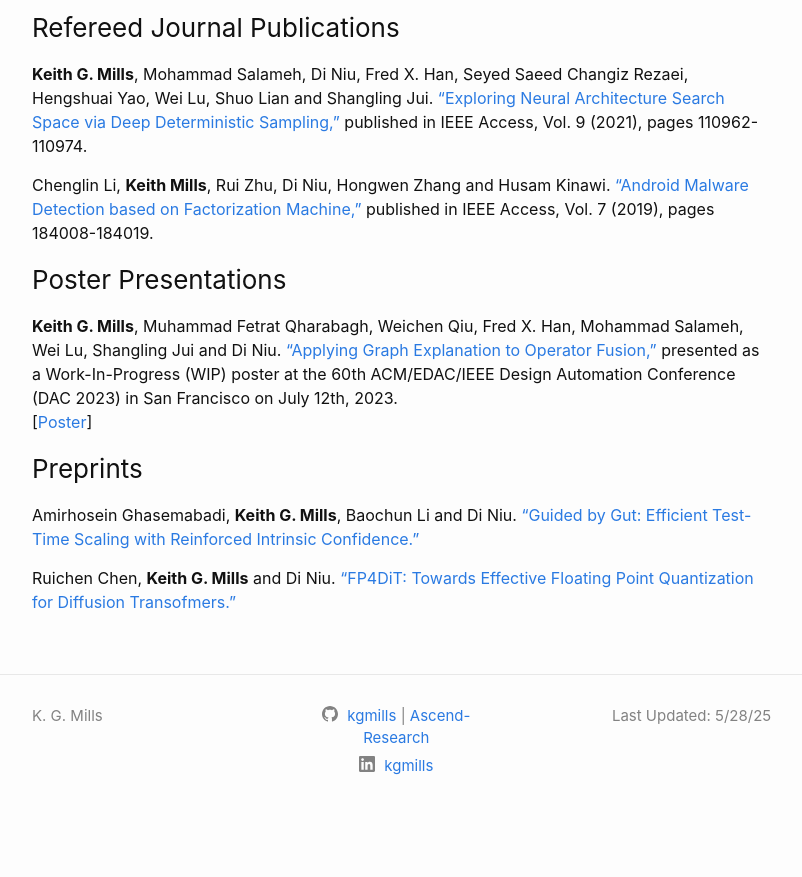
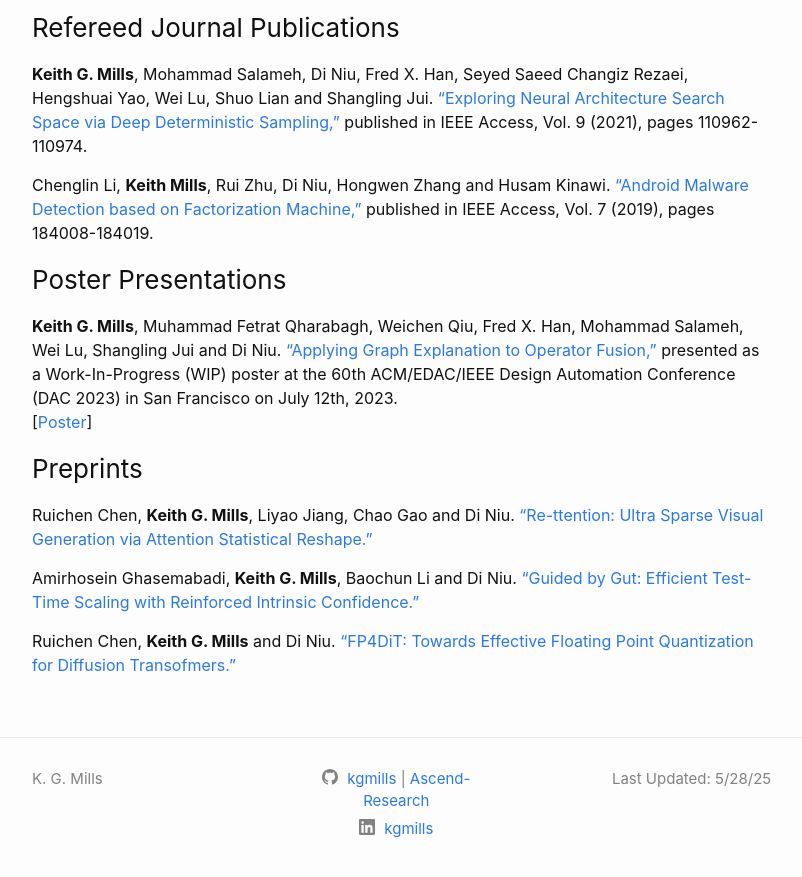
Before and after one commit to kgmills/kgmills.github.io, a Jekyll site: the page built from publications.markdown, in a window 1280 px wide and 900 px high, scrolled down 1931 px. Shown: the top 877 px of the window, without its empty margins (238-1040 px from the left). Built offline with Jekyll 4.4.1, drawn with Linux system fonts in a browser that asks for light colours; before the commit the page ends 2768 px from its top, so only the background shows below that.

Commit message:
Re-ttention

```diff
--- a/publications.markdown
+++ b/publications.markdown
@@ -60,6 +60,8 @@ Chenglin Li, **Keith Mills**, Rui Zhu, Di Niu, Hongwen Zhang and Husam Kinawi. <
 
 
 ### Preprints
+Ruichen Chen, **Keith G. Mills**, Liyao Jiang, Chao Gao and Di Niu. <a href="https://arxiv.org/abs/2505.22918">"Re-ttention: Ultra Sparse Visual Generation via Attention Statistical Reshape."</a>
+
 Amirhosein Ghasemabadi, **Keith G. Mills**, Baochun Li and Di Niu. <a href="https://arxiv.org/abs/2505.20325">"Guided by Gut: Efficient Test-Time Scaling with Reinforced Intrinsic Confidence."</a>
 
 Ruichen Chen, **Keith G. Mills** and Di Niu. <a href="https://arxiv.org/pdf/2503.15465">"FP4DiT: Towards Effective Floating Point Quantization for Diffusion Transofmers."</a>
```
